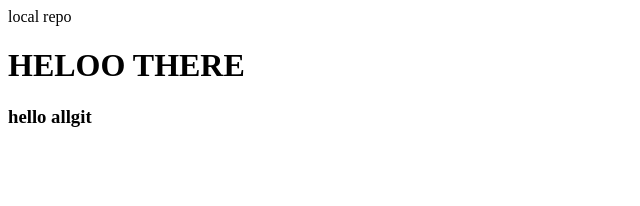
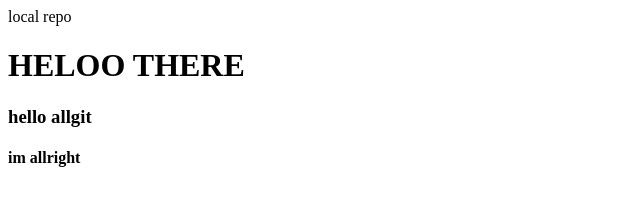
Before and after one commit to shadab93devops/local-repo, a plain HTML site: page index.html in a window 1280 px wide. Shown: the whole page, without its empty margins (0-640 px from the left). Drawn offline with Linux system fonts and the light colour scheme.

Commit message:
added h4

```diff
--- a/index.html
+++ b/index.html
@@ -1,3 +1,4 @@
 <p>local repo</p>
 <H1>HELOO THERE</H1>
 <h3>hello allgit</h3>
+<h4>im allright</h4>
```
